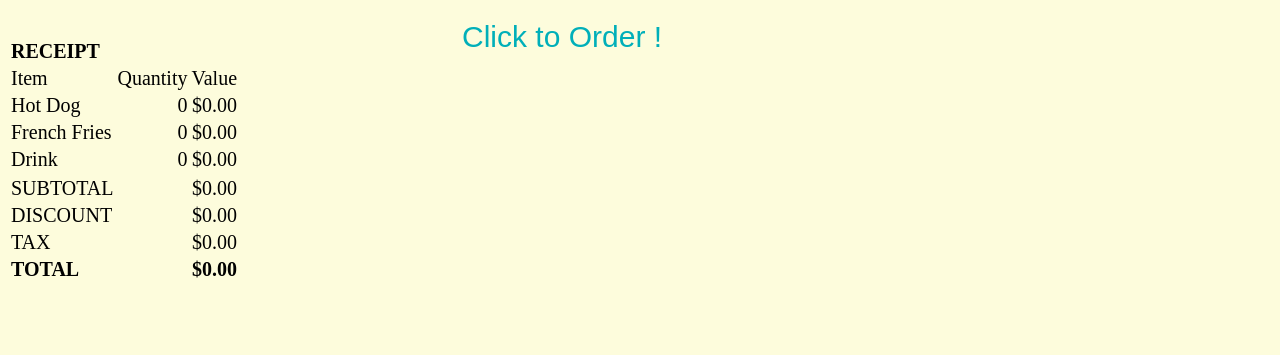
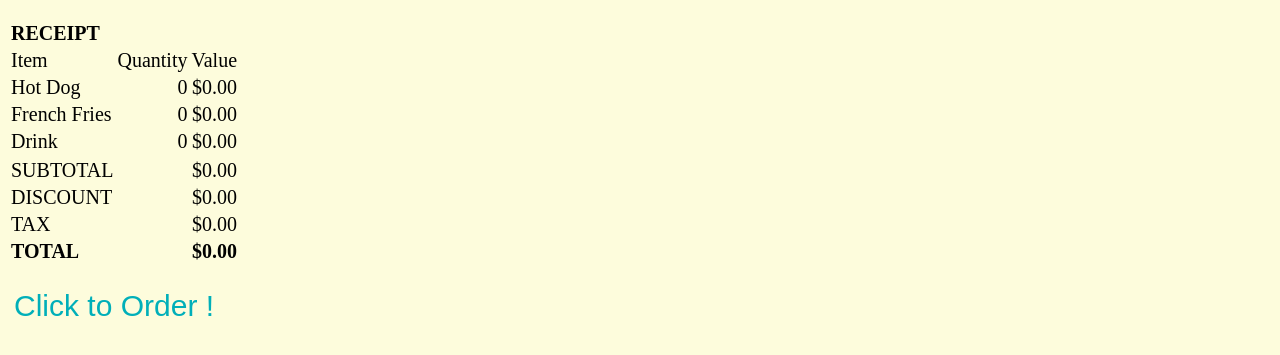
Before and after one commit to kristin-ng/cs20-hw4, a plain HTML site: page index.html in a window 1280 px wide. Shown: the part 61-416 px from the top of the page. Drawn offline with Linux system fonts and the light colour scheme.

Commit message:
put order below

```diff
--- a/index.css
+++ b/index.css
@@ -4,7 +4,8 @@ button {
   border: none;
   font-size: 30px;
   position: absolute;
-  margin-left: 35%;
+  height: 10%;
+  /* margin-left: 45%; */
 }
 body {
   background-color: #fdfcdc;
--- a/index.html
+++ b/index.html
@@ -50,8 +50,7 @@
   </head>
   <body>
     <h1>Welcome to Joe's Table!</h1>
-    <button onclick="get_order()">Click to Order !</button>
-    <br />
+
     <table>
       <tr>
         <td>
@@ -113,5 +112,6 @@
         </td>
       </tr>
     </table>
+    <button onclick="get_order()">Click to Order !</button>
   </body>
 </html>
```
